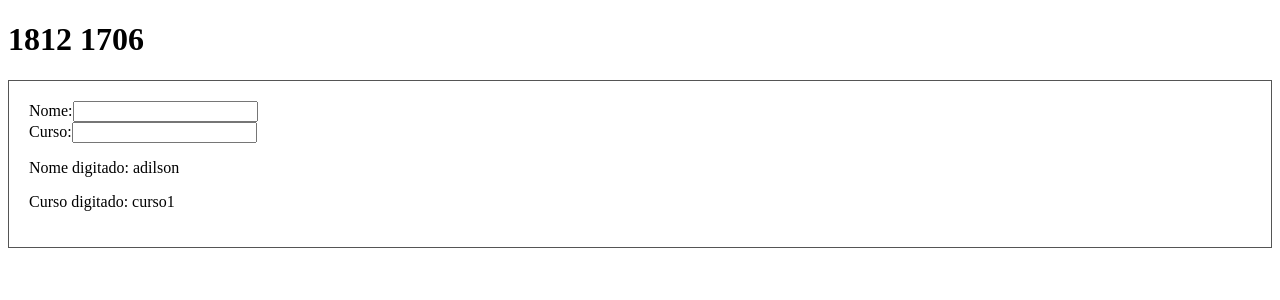
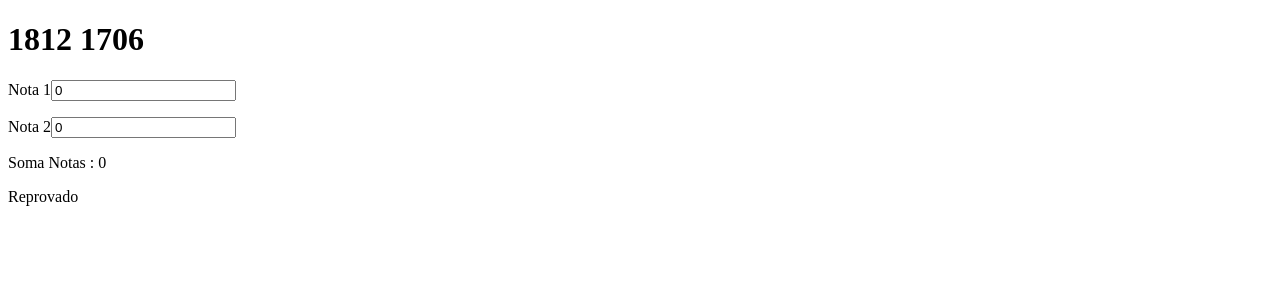
Before and after one commit to adilsonxdesouza/CursoReactBruno, a React app: page / in a window 1280 px wide. Shown: the top 300 px of the page. Built offline with nearby package versions, Linux system fonts and the light colour scheme.

Commit message:
aula16_elevacao

```diff
--- /dev/null
+++ b/src/AppElevacao.js
@@ -0,0 +1,21 @@
+import React from "react";
+
+import Nota from "./componentes/Nota";
+
+import Resultado from "./componentes/Resultado";
+
+export default function AppElevacao() {
+
+    const [nota1v, setNota1] = React.useState(0);
+    const [nota2v, setNota2] = React.useState(0);
+
+    return (
+        <>
+            <Nota num={1} nota={nota1v} setNota={setNota1} />
+            <Nota num={2} nota={nota2v} setNota={setNota2} />
+            <Resultado somaNotas={ parseFloat(nota1v)+parseFloat(nota2v) }/>
+
+        </>
+    );
+
+}
--- /dev/null
+++ b/src/componentes/Nota.js
@@ -0,0 +1,12 @@
+import React from "react";
+
+export default function Nota(props) {
+    return (
+        <div style={{marginBottom:"1em"} }>
+            <label>Nota {props.num }</label>
+            <input type="text" value={props.nota} onChange={(e) => props.setNota(e.target.value)} />
+            {/* A funçao setNota que está sendo executada é a do componente pai (AppElevacao) */}
+        </div>
+
+        );
+}
--- /dev/null
+++ b/src/componentes/Resultado.js
@@ -0,0 +1,12 @@
+import React from "react";
+
+export default function Resultado(props) {
+    return (
+        <div style={{marginBottom:"1em"} }>
+            <label>Soma Notas : { props.somaNotas}</label>
+            <p> {props.somaNotas > 60 ? "Aprovado" : "Reprovado"} </p>
+            {/* A funçao somaMotas que está sendo executada é a do componente pai (AppElevacao) */}
+        </div>
+
+        );
+}
--- a/src/index.js
+++ b/src/index.js
@@ -2,7 +2,8 @@ import React from "react";
 import ReactDOM from "react-dom";
 //import AppEventos from "./AppEventos";
 //import AppFormularios from "./AppFormularios";
-import AppStateUnico from "./AppStateUnico"
+//import AppStateUnico from "./AppStateUnico"
+import AppElevacao from "./AppElevacao";
 //import App from "./App";
 require('file-loader?name=[name].[ext]!./index.html'); // a ausência desta linha gera o erro de directory listing (mostrar o diretório ao invez da página index.html)
 
@@ -12,7 +13,7 @@ const app = document.getElementById("app");
 
     ReactDOM.render(
         <>
-            <AppStateUnico/>
+            <AppElevacao/>
         </>,
 
         app
```
Also changed, not shown: 1 other file (tests, documents, lock files or other folders).
